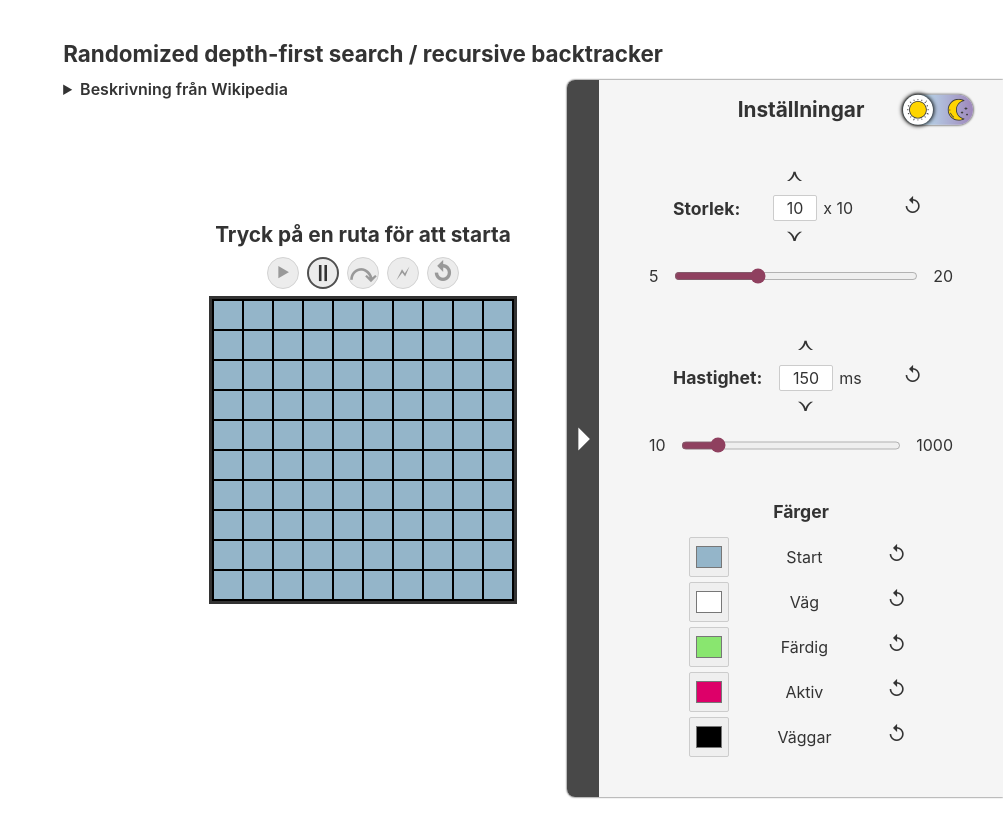
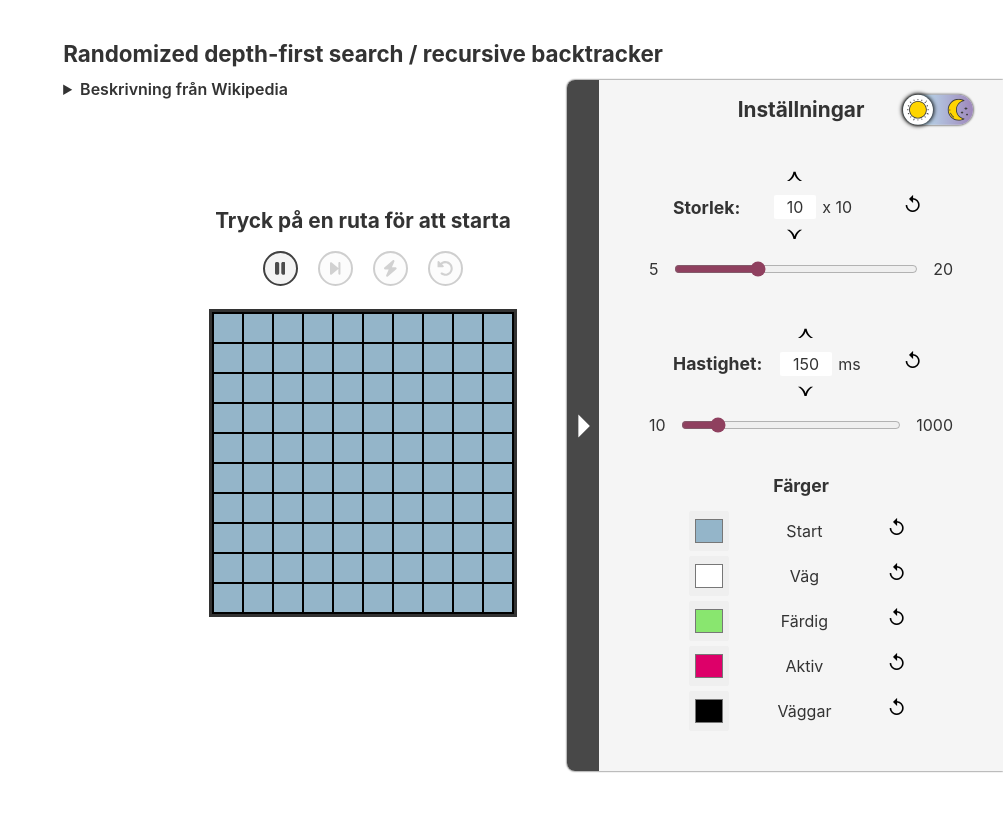
Before and after one commit to Alexander-Holm/maze-algorithm, a Svelte app: page / in a window 1280 px wide. Shown: the whole page, without its empty margins (277-1280 px from the left). After the commit the page ends 811 px from the top, so only its background shows below. Built offline with nearby package versions, Linux system fonts and the light colour scheme.

Commit message:
PlayControls dark-mode

```diff
--- a/public/global.css
+++ b/public/global.css
@@ -52,45 +52,16 @@ a:hover{
     filter: brightness(1.2);
 }
 
-label {
-	display: block;
-}
-
 input, button, select, textarea {
 	font-family: inherit;
 	font-size: inherit;
-	-webkit-padding: 0.4em 0;
-	padding: 0.4em;
-	margin: 0 0 0.5em 0;
+	-webkit-padding: 0;
+	padding: 0;
+	margin: 0;
+	border: 0;
 	box-sizing: border-box;
-	border: 1px solid #ccc;
 	border-radius: 2px;
 
     accent-color: var(--accent-color);
     outline-color: var(--accent-color);
 }
-
-input:disabled {
-	color: #ccc;
-}
-
-button {
-	color: var(--text-color);
-	background-color: #f4f4f4;
-	outline: none;
-}
-button:hover{
-    background-color: hsla(0, 0%, 50%, 0.5);
-}
-
-button:disabled {
-	color: #999;
-}
-
-button:not(:disabled):active {
-	background-color: #ddd;
-}
-
-button:focus {
-	border-color: #666;
-}
--- a/src/components/PlayControls.svelte
+++ b/src/components/PlayControls.svelte
@@ -1,4 +1,6 @@
 <script>
+    import {Play, Pause, Step, Instant, Reset} from "../icons/playControls"
+
     export let generator;
     export let speed = 300; //ms
     export let onReset;
@@ -30,7 +32,9 @@
 
     function clickStart(){
         isPaused = false;
-        loopingTimer();
+        if(generator){
+            loopingTimer();
+        }
     }
     function clickStop(){
         clearTimeout(timerId);
@@ -51,60 +55,62 @@
         isFinished = true;
         onReset?.call();
     }
-
 </script>
 
-<div class="play-controls">
-    <button title="Starta" disabled={!isPaused} on:click={clickStart} >⯈</button>
-    <button title="Pausa" class="pause" disabled={isPaused}  on:click={clickStop} >||</button>
-    <button title="Ett steg" class="step" disabled={isFinished}  on:click={clickStep} >⤺</button>
-    <button title="Lös direkt" class="instant" disabled={isFinished} on:click={clickInstant} >🗲</button>
-    <button title="Ny" class="reset" disabled={isFinished && generator == null} on:click={clickReset}>↺</button>
+<div id="play-controls">
+    <!-- En knapp istället för två för att inte tappa fokus när man navigerar med tangentbord -->
+    <button title={isPaused ? "Starta" : "Pausa"} on:click={isPaused ? clickStart : clickStop} >
+        {#if isPaused}
+        {@html Play}
+        {:else}
+        {@html Pause}
+        {/if}
+    </button>
+    <button title="Ett steg" disabled={isFinished}  on:click={clickStep} >{@html Step}</button>
+    <button title="Lös direkt" disabled={isFinished} on:click={clickInstant} >{@html Instant}</button>
+    <button title="Ny" disabled={isFinished && generator == null} on:click={clickReset}>{@html Reset}</button>
+
 </div>
 
 <style>
-     .play-controls{
+    #play-controls{
         display: flex;
         flex-flow: row wrap;
-        font-size: 1.4rem;
+        margin-top: 12px;
+        margin-bottom: 20px;
     }
     button{
         border-radius: 50%;
-        width: 2rem;
-        height: 2rem;
-        margin: 10px 4px;
-        display: flex;
-        align-items: center;
+        width: 2.2rem;
+        height: 2.2rem;
+        margin: 6px 10px;
+        padding: 0.45em;
+        box-sizing: border-box;
+
+        border: 2px solid hsl(0, 0%, 25%);
+        /* Opacity/alpha < 1 för att den ska vara lite mörkare mot mörkare bakgrund */
+        background-color: hsla(0, 0%, 95%, 90%);
+        color: rgb(75, 75, 75);
+
+        display: inline-flex;
         justify-content: center;
-        background-color: #ececec;
-        border: 2px solid rgb(80, 80, 80);
-        box-sizing: border-box;
+        /* Ikonerna har bättre storlek med align-items: stretch än center */
+        align-items: stretch;
+
+        transition: 0.2s opacity, 0.1s background-color;
     }
         button:hover:not(:disabled){
-            filter: brightness(1.1);
+            border-color: gray;
         }
         button:active:not(:disabled){
-            box-shadow: 0 0 3px 1px rgb(150, 150, 150) inset;
+            background-color: hsla(0, 0%, 80%, 90%);
+        }
+        button:focus-visible:enabled{
+            outline: 2px solid var(--accent-color);
+            outline-offset: 4px;
         }
         button:disabled{
-            border: 1px solid lightgray;
+            opacity: 0.25;
         }
 
-    .play-controls .pause{
-        font-weight: 900;
-        font-size: 0.60em;
-    }
-    .play-controls .step{
-        font-weight: 900;
-        font-size: 1.1em;
-        transform: scaleX(-1);
-    }
-    .play-controls .instant{
-        font-size: 0.9em;
-    }
-    .play-controls .reset{
-        font-size: 1.0em;
-        font-weight: 900;
-        padding-bottom: 0.45em;
-    }
 </style>
--- /dev/null
+++ b/src/icons/playControls.js
@@ -0,0 +1,7 @@
+// Har lagt till fill="currentColor"
+
+export const Play = `<svg xmlns="http://www.w3.org/2000/svg" fill="currentColor" viewBox="0 0 384 512"><!--! Font Awesome Pro 6.1.1 by @fontawesome - https://fontawesome.com License - https://fontawesome.com/license (Commercial License) Copyright 2022 Fonticons, Inc. --><path d="M361 215C375.3 223.8 384 239.3 384 256C384 272.7 375.3 288.2 361 296.1L73.03 472.1C58.21 482 39.66 482.4 24.52 473.9C9.377 465.4 0 449.4 0 432V80C0 62.64 9.377 46.63 24.52 38.13C39.66 29.64 58.21 29.99 73.03 39.04L361 215z"/></svg>`
+export const Pause = `<svg xmlns="http://www.w3.org/2000/svg" fill="currentColor" viewBox="0 0 320 512"><!--! Font Awesome Pro 6.1.1 by @fontawesome - https://fontawesome.com License - https://fontawesome.com/license (Commercial License) Copyright 2022 Fonticons, Inc. --><path d="M272 63.1l-32 0c-26.51 0-48 21.49-48 47.1v288c0 26.51 21.49 48 48 48L272 448c26.51 0 48-21.49 48-48v-288C320 85.49 298.5 63.1 272 63.1zM80 63.1l-32 0c-26.51 0-48 21.49-48 48v288C0 426.5 21.49 448 48 448l32 0c26.51 0 48-21.49 48-48v-288C128 85.49 106.5 63.1 80 63.1z"/></svg>`
+export const Step = `<svg xmlns="http://www.w3.org/2000/svg" fill="currentColor" viewBox="0 0 320 512"><!--! Font Awesome Pro 6.1.1 by @fontawesome - https://fontawesome.com License - https://fontawesome.com/license (Commercial License) Copyright 2022 Fonticons, Inc. --><path d="M287.1 447.1c17.67 0 31.1-14.33 31.1-32V96.03c0-17.67-14.33-32-32-32c-17.67 0-31.1 14.33-31.1 31.1v319.9C255.1 433.6 270.3 447.1 287.1 447.1zM52.51 440.6l192-159.1c7.625-6.436 11.43-15.53 11.43-24.62c0-9.094-3.809-18.18-11.43-24.62l-192-159.1C31.88 54.28 0 68.66 0 96.03v319.9C0 443.3 31.88 457.7 52.51 440.6z"/></svg>`
+export const Instant = `<svg xmlns="http://www.w3.org/2000/svg" fill="currentColor" viewBox="0 0 384 512"><!--! Font Awesome Pro 6.1.1 by @fontawesome - https://fontawesome.com License - https://fontawesome.com/license (Commercial License) Copyright 2022 Fonticons, Inc. --><path d="M240.5 224H352C365.3 224 377.3 232.3 381.1 244.7C386.6 257.2 383.1 271.3 373.1 280.1L117.1 504.1C105.8 513.9 89.27 514.7 77.19 505.9C65.1 497.1 60.7 481.1 66.59 467.4L143.5 288H31.1C18.67 288 6.733 279.7 2.044 267.3C-2.645 254.8 .8944 240.7 10.93 231.9L266.9 7.918C278.2-1.92 294.7-2.669 306.8 6.114C318.9 14.9 323.3 30.87 317.4 44.61L240.5 224z"/></svg>`
+export const Reset = `<svg xmlns="http://www.w3.org/2000/svg" fill="currentColor" viewBox="0 0 512 512"><!--! Font Awesome Pro 6.1.1 by @fontawesome - https://fontawesome.com License - https://fontawesome.com/license (Commercial License) Copyright 2022 Fonticons, Inc. --><path d="M480 256c0 123.4-100.5 223.9-223.9 223.9c-48.84 0-95.17-15.58-134.2-44.86c-14.12-10.59-16.97-30.66-6.375-44.81c10.59-14.12 30.62-16.94 44.81-6.375c27.84 20.91 61 31.94 95.88 31.94C344.3 415.8 416 344.1 416 256s-71.69-159.8-159.8-159.8c-37.46 0-73.09 13.49-101.3 36.64l45.12 45.14c17.01 17.02 4.955 46.1-19.1 46.1H35.17C24.58 224.1 16 215.5 16 204.9V59.04c0-24.04 29.07-36.08 46.07-19.07l47.6 47.63C149.9 52.71 201.5 32.11 256.1 32.11C379.5 32.11 480 132.6 480 256z"/></svg>`
```
Also changed, not shown: public/build/bundle.css, public/build/bundle.js, 1 other file (tests, documents, lock files or other folders).
